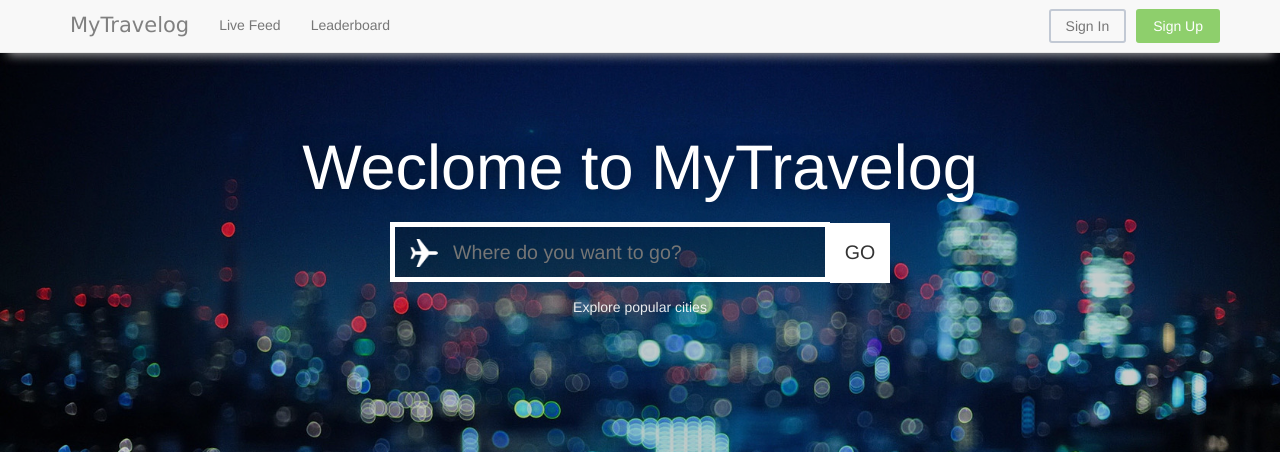
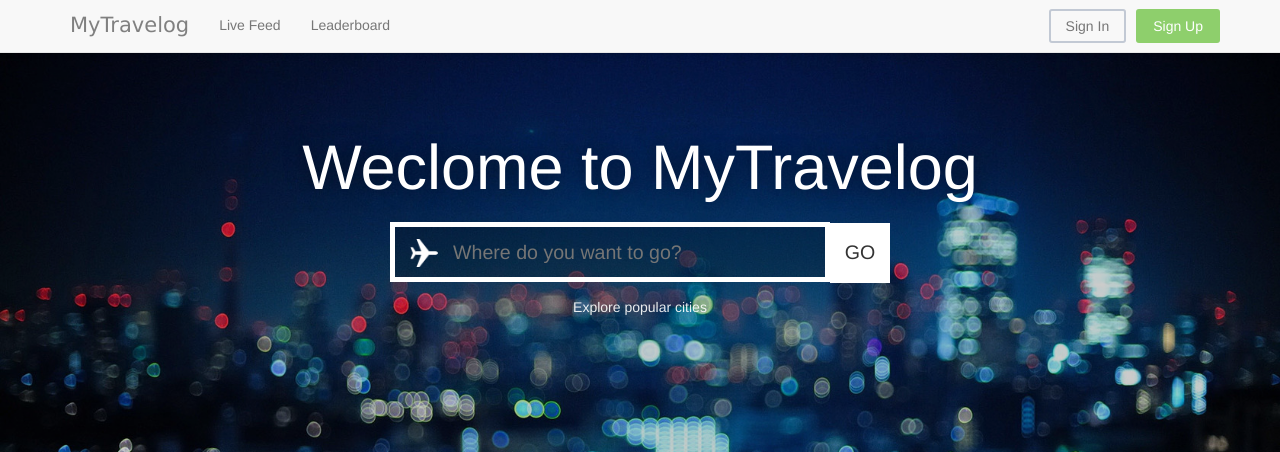
Before and after one commit to manasb-uoe/selp-mytravelog, a Django app: template selp/selp/templates/mytravelog/home.html in a window 1280 px wide. Shown: the top 452 px of the page. Run offline with Django 3.2, Linux system fonts and the light colour scheme; the template is opened without the code that fills it: most values are stand-ins (such as "Sample title", 1, 10 or a date in 2020); parts of the project's set-up code (start-up, migrations or seed data) failed here and were passed over; some libraries are stand-ins or nearby versions.

Commit message:
Modified main base template and stylesheet: removed unnecessary script + minor ui changes.

```diff
--- a/selp/selp/static/mytravelog/css/base_main.css
+++ b/selp/selp/static/mytravelog/css/base_main.css
@@ -1,6 +1,6 @@
 
 .navbar-shadow {
-    box-shadow: 0 10px 10px -8px #a3a3a3;
+    box-shadow: 0 2px 4px rgba(0,0,0,0.1);
 }
 
 .navbar-brand-custom {
--- a/selp/selp/templates/mytravelog/master/base_main.html
+++ b/selp/selp/templates/mytravelog/master/base_main.html
@@ -42,7 +42,7 @@
                     <li class="dropdown">
                         <a href="#" class="dropdown-toggle" data-toggle="dropdown">{{ user.username }} <span class="caret"></span></a>
                         <ul class="dropdown-menu" role="menu">
-                            <li><a href="#">View profile</a></li>
+                            <li><a href="/mytravelog/user/{{ user.username }}">View profile</a></li>
                             <li><a href="/mytravelog/sign_out/">Sign out</a></li>
                         </ul>
                     </li>
@@ -72,8 +72,7 @@
 <!-- Placed at the end of the document so the pages load faster -->
 <script src="{% static 'mytravelog/js/jquery/jquery-2.1.1.min.js' %}"></script>
 <script src="{% static 'mytravelog/js/bootstrap/bootstrap.min.js' %}"></script>
-<!-- IE10 viewport hack for Surface/desktop Windows 8 bug -->
-<script src="../../assets/js/ie10-viewport-bug-workaround.js"></script>
+
 <!-- load_js block -->
 {% block load_js_block %}
 {% endblock %}
```
